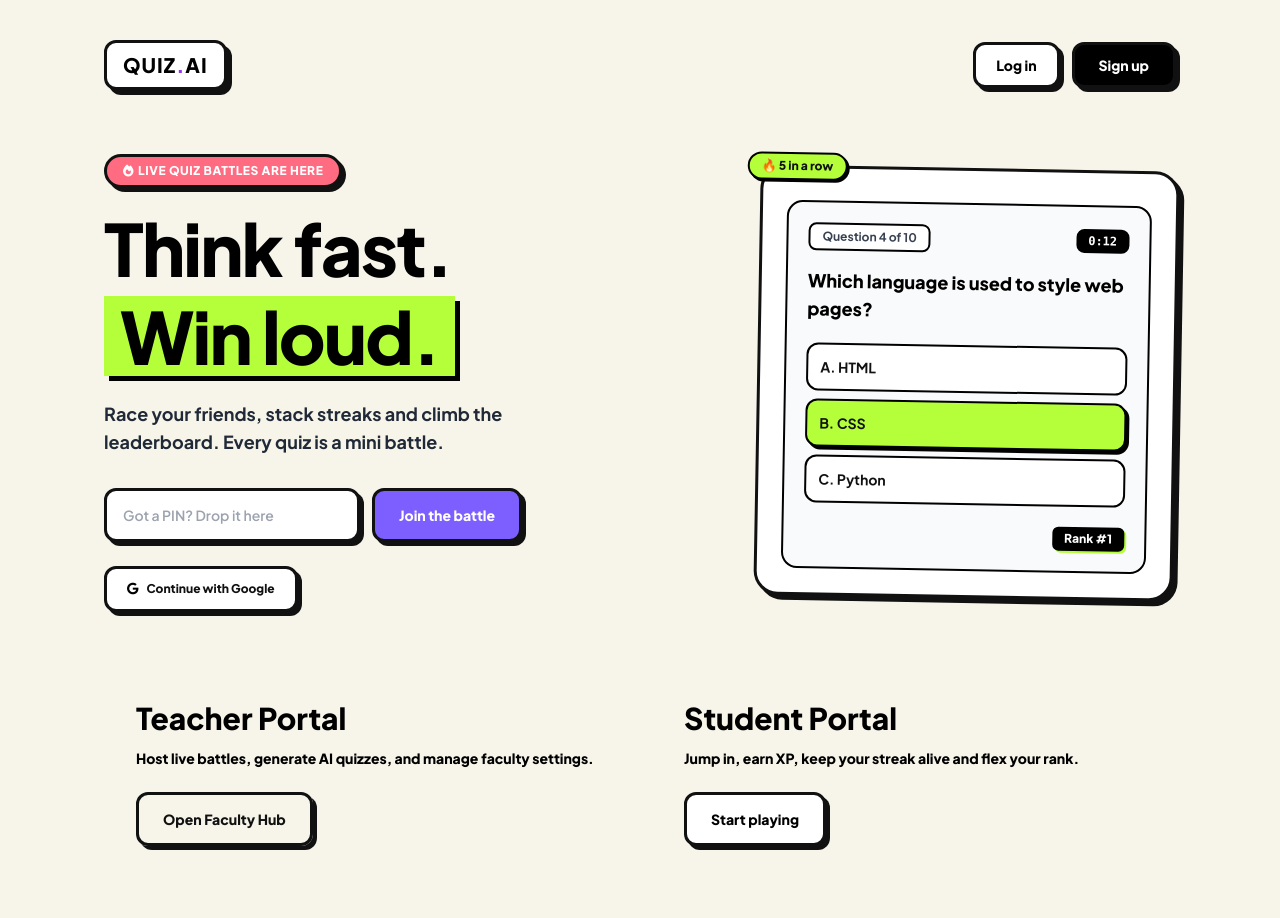
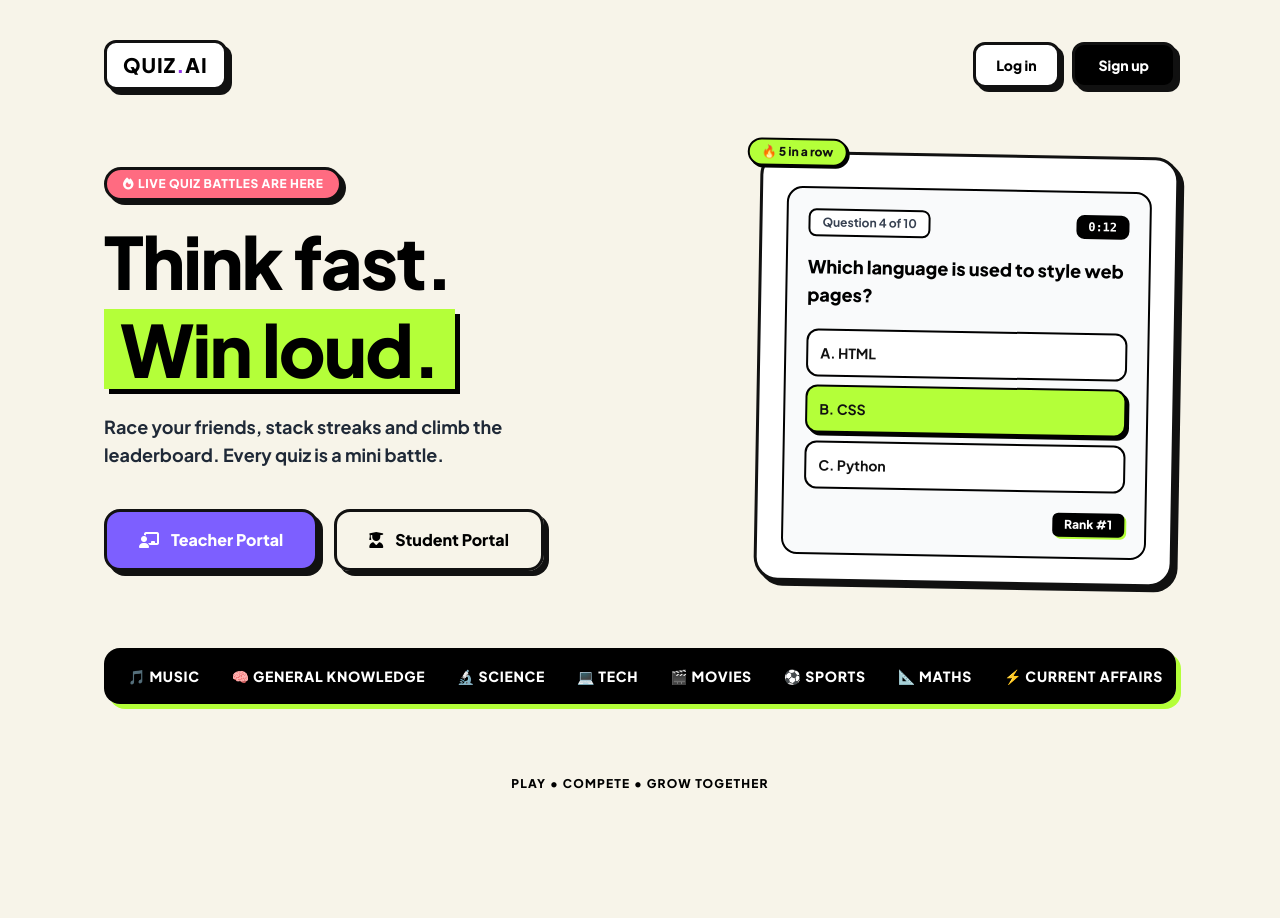
Before and after one commit to SamvedPatil2021/Quiz-App, a Flask app: page / in a window 1280 px wide. After the commit the page ends 789 px from the top, so only its background shows below. Run offline with Flask 3, Linux system fonts and the light colour scheme; some libraries are stand-ins or nearby versions.

Commit message:
Replace battle PIN and google button with Teacher and Student portal action buttons

```diff
--- a/templates/index.html
+++ b/templates/index.html
@@ -52,14 +52,15 @@
                         Race your friends, stack streaks and climb the leaderboard. Every quiz is a mini battle.
                     </p>
 
-                    <div class="flex flex-col sm:flex-row gap-3 pt-2">
-                        <input type="text" id="quiz-pin-input" placeholder="Got a PIN? Drop it here" class="px-4 py-3.5 neo-input rounded-xl text-sm w-full sm:w-64">
-                        <button onclick="joinBattle()" class="px-6 py-3.5 neo-btn neo-btn-purple rounded-xl text-sm">Join the battle</button>
-                    </div>
-
-                    <div>
-                        <button onclick="continueWithGoogle()" class="px-5 py-3 bg-white neo-btn rounded-xl text-xs font-black inline-flex items-center space-x-2">
-                            <i class="fa-brands fa-google text-black"></i> <span>Continue with Google</span>
+                    <!-- REPLACED MARKED SECTION WITH TEACHER & STUDENT PORTAL BUTTONS -->
+                    <div class="flex flex-col sm:flex-row gap-4 pt-4">
+                        <button onclick="selectRole('teacher')" class="px-8 py-4 neo-btn neo-btn-purple rounded-2xl text-base flex items-center justify-center space-x-3 shadow-[5px_5px_0px_#111]">
+                            <i class="fa-solid fa-chalkboard-user"></i>
+                            <span>Teacher Portal</span>
+                        </button>
+                        <button onclick="selectRole('student')" class="px-8 py-4 neo-btn neo-card-pink rounded-2xl text-base flex items-center justify-center space-x-3 shadow-[5px_5px_0px_#111] text-black">
+                            <i class="fa-solid fa-user-graduate"></i>
+                            <span>Student Portal</span>
                         </button>
                     </div>
                 </div>
@@ -89,26 +90,22 @@
                 </div>
             </div>
 
-<!-- Bento Grid Portals -->
-            <div class="grid grid-cols-1 md:grid-cols-2 gap-6 pt-4">
-                <div class="neo-card-purple p-8 rounded-3xl flex flex-col justify-between space-y-6">
-                    <div class="space-y-3">
-                        <h3 class="text-3xl font-black text-black">Teacher Portal</h3>
-                        <p class="text-sm font-extrabold text-black">Host live battles, generate AI quizzes, and manage faculty settings.</p>
-                    </div>
-                    <div>
-                        <button onclick="selectRole('teacher')" class="px-6 py-3.5 neo-btn neo-btn-green rounded-xl text-sm">Open Faculty Hub</button>
+            <!-- Categories Ticker Bar -->
+            <div class="py-4 overflow-x-auto whitespace-nowrap bg-black text-white px-6 rounded-2xl border-3 border-black my-6 shadow-[5px_5px_0px_#b4ff39]">
+                <div class="inline-flex space-x-8 font-black text-sm uppercase tracking-wider">
+                    <span class="hover:text-[#b4ff39] cursor-pointer">🎵 Music</span>
+                    <span class="hover:text-[#b4ff39] cursor-pointer">🧠 General Knowledge</span>
+                    <span class="hover:text-[#b4ff39] cursor-pointer">🔬 Science</span>
+                    <span class="hover:text-[#b4ff39] cursor-pointer">💻 Tech</span>
+                    <span class="hover:text-[#b4ff39] cursor-pointer">🎬 Movies</span>
+                    <span class="hover:text-[#b4ff39] cursor-pointer">⚽ Sports</span>
+                    <span class="hover:text-[#b4ff39] cursor-pointer">📐 Maths</span>
+                    <span class="hover:text-[#b4ff39] cursor-pointer">⚡ Current Affairs</span>
                 </div>
             </div>
 
-                <div class="neo-card-pink p-8 rounded-3xl flex flex-col justify-between space-y-6">
-                    <div class="space-y-3">
-                        <h3 class="text-3xl font-black text-black">Student Portal</h3>
-                        <p class="text-sm font-extrabold text-black">Jump in, earn XP, keep your streak alive and flex your rank.</p>
-                    </div>
-                    <div>
-                        <button onclick="selectRole('student')" class="px-6 py-3.5 neo-btn bg-white text-black rounded-xl text-sm">Start playing</button>
-                    </div>
+            <div class="text-center py-6 text-xs font-black text-black tracking-widest uppercase mt-6">
+                PLAY &bull; COMPETE &bull; GROW TOGETHER
             </div>
         </div>
 
@@ -182,7 +179,7 @@
             </div>
         </div>
 
-        <!-- ================= 4. FULL TEACHER PORTAL (DASHBOARD, AI QUIZ, MANUAL QUIZ, SETTINGS, PROFILE) ================= -->
+        <!-- ================= 4. FULL TEACHER PORTAL ================= -->
         <div id="view-teacher" class="view-section hidden flex-col flex-1 py-6 w-full">
             <div class="grid grid-cols-1 lg:grid-cols-12 gap-6 items-start">
 
@@ -231,7 +228,7 @@
                         <div class="neo-card-purple p-8 rounded-3xl space-y-3">
                             <span class="bg-[#b4ff39] text-black px-3 py-1 border-2 border-black text-xs font-black rounded-lg uppercase">Overview</span>
                             <h2 class="text-3xl font-black text-white">Faculty Dashboard</h2>
-                            <p class="text-sm font-bold text-purple-100">Monitor active student battles, participation rates, and quick analytics.</p>
+                            <p class="text-sm font-extrabold text-white">Monitor active student battles, participation rates, and quick analytics.</p>
                         </div>
 
                         <div class="grid grid-cols-1 sm:grid-cols-3 gap-4">
@@ -259,13 +256,6 @@
                                     </div>
                                     <span class="px-3 py-1 bg-[#b4ff39] border-2 border-black text-xs font-black rounded-lg">Completed</span>
                                 </div>
-                                <div class="p-4 bg-gray-50 border-2 border-black rounded-2xl flex justify-between items-center">
-                                    <div>
-                                        <h4 class="font-black text-sm">MongoDB Schemas & Aggregation</h4>
-                                        <p class="text-xs text-gray-600">PIN: <span class="font-mono font-bold text-black">309182</span> &bull; Live Now</p>
-                                    </div>
-                                    <span class="px-3 py-1 bg-[#ff6b81] text-white border-2 border-black text-xs font-black rounded-lg animate-pulse">Live</span>
-                                </div>
                             </div>
                         </div>
                     </div>
@@ -283,25 +273,6 @@
                                 <div>
                                     <label class="block text-xs font-black uppercase mb-1.5">Quiz Subject / Topic</label>
                                     <input type="text" placeholder="e.g. Data Structures in Python & Graph Algorithms" class="w-full px-4 py-3.5 neo-input rounded-xl text-sm">
-                                </div>
-                                <div class="grid grid-cols-1 sm:grid-cols-2 gap-4">
-                                    <div>
-                                        <label class="block text-xs font-black uppercase mb-1.5">Number of Questions</label>
-                                        <select class="w-full px-4 py-3.5 neo-input rounded-xl text-sm bg-white">
-                                            <option>5 Questions</option>
-                                            <option selected>10 Questions</option>
-                                            <option>15 Questions</option>
-                                            <option>20 Questions</option>
-                                        </select>
-                                    </div>
-                                    <div>
-                                        <label class="block text-xs font-black uppercase mb-1.5">Difficulty Level</label>
-                                        <select class="w-full px-4 py-3.5 neo-input rounded-xl text-sm bg-white">
-                                            <option>Beginner / Basic</option>
-                                            <option selected>Intermediate College</option>
-                                            <option>Advanced Expert</option>
-                                        </select>
-                                    </div>
                                 </div>
                                 <button onclick="showToast('AI Generating Quiz Questions... Ready!')" class="w-full py-4 neo-btn neo-btn-green rounded-xl text-sm shadow-[4px_4px_0px_#111]">
                                     <i class="fa-solid fa-wand-magic-sparkles mr-2"></i> Generate AI Assessment
@@ -324,16 +295,6 @@
                                     <label class="block text-xs font-black uppercase mb-1.5">Quiz Title</label>
                                     <input type="text" placeholder="e.g. Midterm Examination - BCA Sem 5" class="w-full px-4 py-3.5 neo-input rounded-xl text-sm">
                                 </div>
-                                <div>
-                                    <label class="block text-xs font-black uppercase mb-1.5">Question 1</label>
-                                    <input type="text" placeholder="Enter question statement..." class="w-full px-4 py-3.5 neo-input rounded-xl text-sm mb-2">
-                                    <div class="grid grid-cols-1 sm:grid-cols-2 gap-2">
-                                        <input type="text" placeholder="Option A" class="px-3 py-2.5 neo-input rounded-lg text-xs">
-                                        <input type="text" placeholder="Option B" class="px-3 py-2.5 neo-input rounded-lg text-xs">
-                                        <input type="text" placeholder="Option C" class="px-3 py-2.5 neo-input rounded-lg text-xs">
-                                        <input type="text" placeholder="Option D" class="px-3 py-2.5 neo-input rounded-lg text-xs">
-                                    </div>
-                                </div>
                                 <button onclick="showToast('Custom Quiz Saved Successfully!')" class="w-full py-4 neo-btn neo-btn-purple rounded-xl text-sm shadow-[4px_4px_0px_#111]">
                                     <i class="fa-solid fa-floppy-disk mr-2"></i> Save & Publish Quiz
                                 </button>
@@ -350,25 +311,9 @@
                                 <p class="text-sm font-bold text-gray-600">Configure notification alerts, grading scales, and security preferences.</p>
                             </div>
 
-                            <div class="space-y-4 pt-2">
-                                <div class="flex items-center justify-between p-4 bg-gray-50 border-2 border-black rounded-2xl">
-                                    <div>
-                                        <h4 class="font-black text-sm">Email Student Reports</h4>
-                                        <p class="text-xs text-gray-600">Send automatic score summaries after quiz completion.</p>
-                                    </div>
-                                    <input type="checkbox" checked class="w-5 h-5 accent-black">
-                                </div>
-                                <div class="flex items-center justify-between p-4 bg-gray-50 border-2 border-black rounded-2xl">
-                                    <div>
-                                        <h4 class="font-black text-sm">Strict Anti-Cheat Proctoring</h4>
-                                        <p class="text-xs text-gray-600">Lock fullscreen and flag tab switches during live battles.</p>
-                                    </div>
-                                    <input type="checkbox" checked class="w-5 h-5 accent-black">
-                                </div>
                             <button onclick="showToast('Settings saved successfully!')" class="w-full py-4 neo-btn neo-btn-black rounded-xl text-sm shadow-[4px_4px_0px_#111]">
                                 Save Preferences
                             </button>
-                            </div>
                         </div>
                     </div>
 
@@ -386,16 +331,6 @@
                                 </div>
                             </div>
 
-                            <div class="grid grid-cols-1 sm:grid-cols-2 gap-4">
-                                <div>
-                                    <label class="block text-xs font-black uppercase mb-1">Email Address</label>
-                                    <input type="email" value="samved.patil@college.edu" class="w-full px-4 py-3 neo-input rounded-xl text-sm">
-                                </div>
-                                <div>
-                                    <label class="block text-xs font-black uppercase mb-1">Phone Number</label>
-                                    <input type="tel" value="+91 98765 43210" class="w-full px-4 py-3 neo-input rounded-xl text-sm">
-                                </div>
-                            </div>
                             <button onclick="showToast('Profile updated successfully!')" class="w-full py-4 neo-btn neo-btn-green rounded-xl text-sm shadow-[4px_4px_0px_#111]">
                                 Update Profile Details
                             </button>
@@ -417,7 +352,7 @@
                     <button onclick="switchView('role-selection')" class="px-5 py-2.5 bg-black text-white text-xs font-black neo-btn rounded-xl">Back Home</button>
                 </div>
 
-                <p class="text-sm font-bold text-pink-100 relative z-10">Ready to test your knowledge? Jump into active assessments, earn XP, and climb the leaderboard.</p>
+                <p class="text-sm font-bold text-white relative z-10">Ready to test your knowledge? Jump into active assessments, earn XP, and climb the leaderboard.</p>
 
                 <div class="p-6 bg-white border-3 border-black rounded-2xl space-y-4 shadow-[6px_6px_0px_#111] text-black relative z-10">
                     <h3 class="font-black text-xl">Active Assessments</h3>
@@ -472,17 +407,14 @@
         }
 
         function switchTeacherTab(tabId) {
-            // Hide all tabs
             document.querySelectorAll('.teacher-content-tab').forEach(el => {
                 el.classList.add('hidden');
             });
-            // Show target tab
             const target = document.getElementById('teacher-tab-' + tabId);
             if (target) {
                 target.classList.remove('hidden');
             }
 
-            // Update sidebar button styles
             document.querySelectorAll('.teacher-tab-btn').forEach(btn => {
                 btn.classList.remove('bg-black', 'text-white', 'shadow-[3px_3px_0px_#b4ff39]');
                 btn.classList.add('bg-gray-50', 'text-black');
@@ -494,15 +426,6 @@
             }
         }
 
-        function joinBattle() {
-            const pin = document.getElementById('quiz-pin-input').value.trim();
-            if (!pin) {
-                showToast('Please enter a valid quiz PIN.');
-                return;
-            }
-            showToast('Joining battle with PIN: ' + pin);
-        }
-
         function continueWithGoogle() {
             showToast('Redirecting to Google Authentication...');
         }
```
Lines whose indentation alone changed are shown as unchanged.
